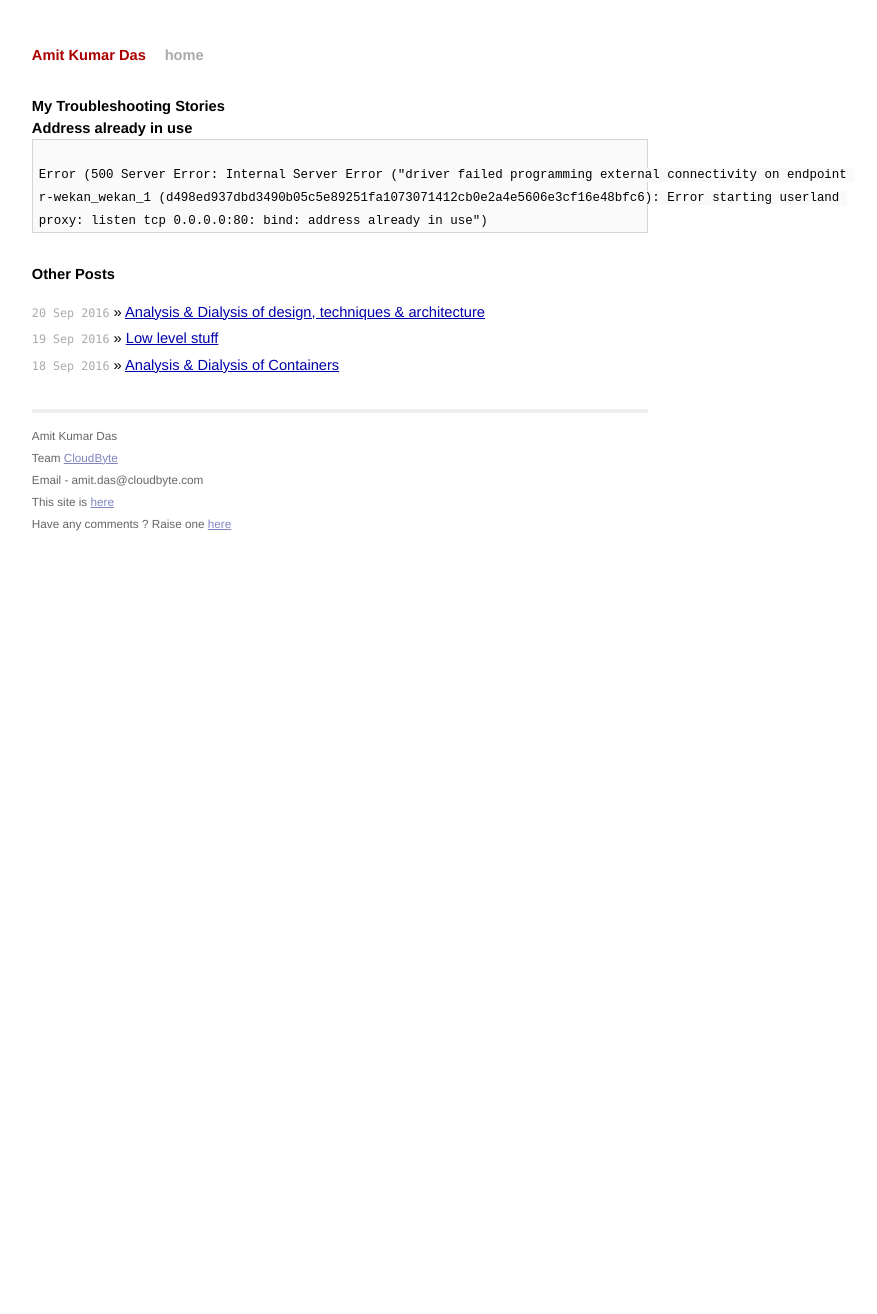
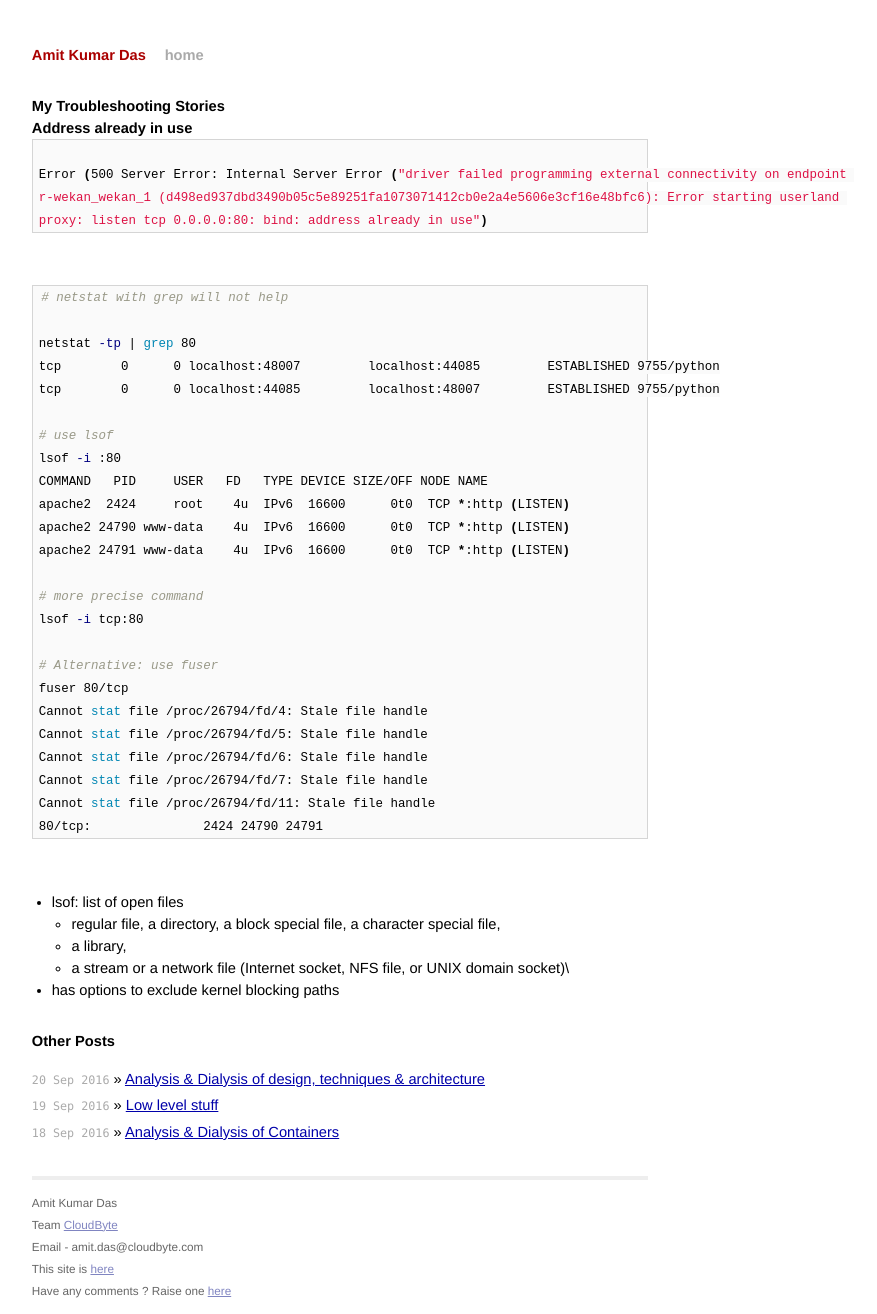
Before and after one commit to AmitKumarDas/amitkumardas.github.io, a Jekyll site: the page built from _posts/2016-09-21-my-troubleshooting-stories.md, in a window 1280 px wide. Shown: the whole page, without its empty margins (300-1177 px from the left). Built offline with Jekyll 4.4.1, drawn with Linux system fonts in a browser that asks for light colours; before the commit the page ends 944 px from its top, so only the background shows below that.

Commit message:
Update 2016-09-21-my-troubleshooting-stories.md

````diff
--- a/_posts/2016-09-21-my-troubleshooting-stories.md
+++ b/_posts/2016-09-21-my-troubleshooting-stories.md
@@ -7,9 +7,46 @@ title: My Troubleshooting Stories
 
 ### Address already in use
 
-```
+```bash
 
 Error (500 Server Error: Internal Server Error ("driver failed programming external connectivity on endpoint
 r-wekan_wekan_1 (d498ed937dbd3490b05c5e89251fa1073071412cb0e2a4e5606e3cf16e48bfc6): Error starting userland
 proxy: listen tcp 0.0.0.0:80: bind: address already in use")
 ```
+
+<br />
+
+```bash
+# netstat with grep will not help
+
+netstat -tp | grep 80
+tcp        0      0 localhost:48007         localhost:44085         ESTABLISHED 9755/python
+tcp        0      0 localhost:44085         localhost:48007         ESTABLISHED 9755/python
+
+# use lsof
+lsof -i :80
+COMMAND   PID     USER   FD   TYPE DEVICE SIZE/OFF NODE NAME
+apache2  2424     root    4u  IPv6  16600      0t0  TCP *:http (LISTEN)
+apache2 24790 www-data    4u  IPv6  16600      0t0  TCP *:http (LISTEN)
+apache2 24791 www-data    4u  IPv6  16600      0t0  TCP *:http (LISTEN)
+
+# more precise command
+lsof -i tcp:80
+
+# Alternative: use fuser
+fuser 80/tcp
+Cannot stat file /proc/26794/fd/4: Stale file handle
+Cannot stat file /proc/26794/fd/5: Stale file handle
+Cannot stat file /proc/26794/fd/6: Stale file handle
+Cannot stat file /proc/26794/fd/7: Stale file handle
+Cannot stat file /proc/26794/fd/11: Stale file handle
+80/tcp:               2424 24790 24791
+```
+
+<br />
+
+- lsof: list of open files
+  - regular file, a directory, a block special file, a character special file,
+  - a library,
+  - a stream or a network file (Internet socket, NFS file, or UNIX domain socket)\
+- has options to exclude kernel blocking paths
````
